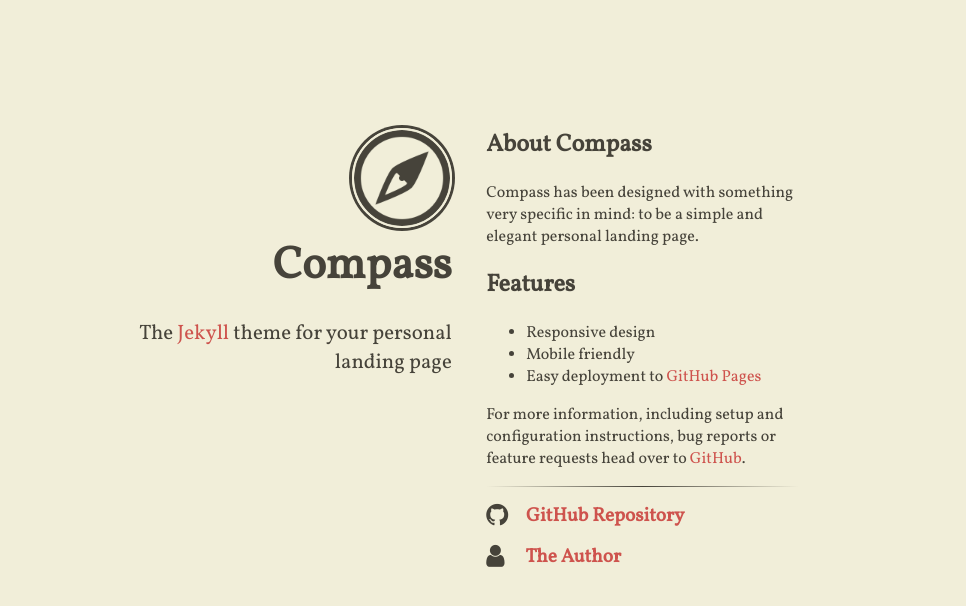
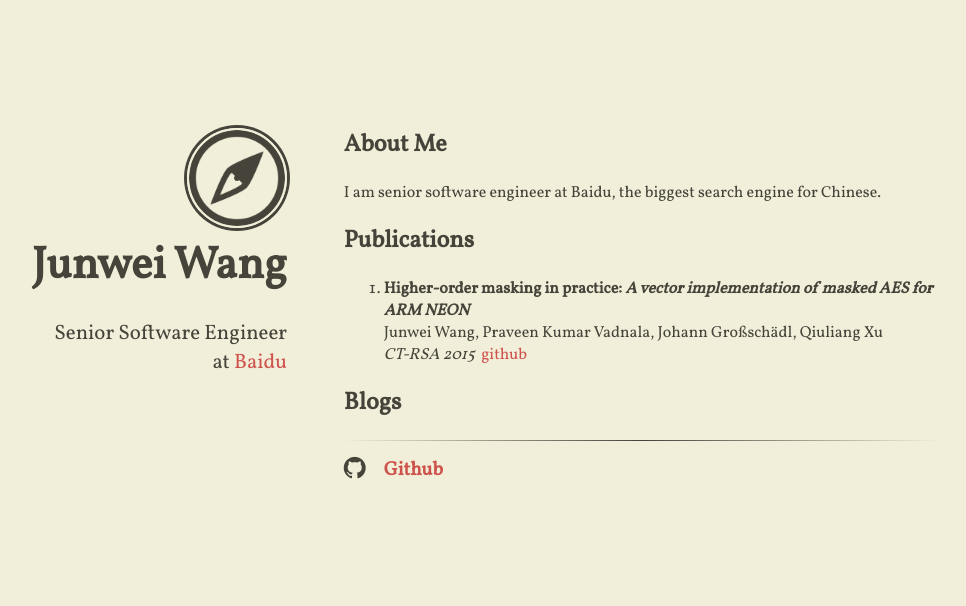
Before and after one commit to junwei-wang/compass, a Jekyll site: the page built from index.html, in a window 1280 px wide. Shown: the top 606 px of the page, without its empty margins (181-1147 px from the left). Built offline with Jekyll 4.4.1, drawn with Linux system fonts in a browser that asks for light colours; nearby versions of some CDN libraries.

Commit message:
Update CNAME

```diff
--- a/CNAME
+++ b/CNAME
@@ -0,0 +1 @@
+junwei.co
--- a/_config.yml
+++ b/_config.yml
@@ -2,14 +2,16 @@
 url: http://excentris.net
 baseurl: ''
 
-# compass configuration
-compass:
+# general configuration
+general:
   # an avatar or logo (optional)
   logo: "/images/compass.png"
   # author will appear under the avatar (optional)
-  author: "Compass"
+  author: "Junwei Wang"
   # tagline will appear under the title (optional)
-  tagline: "The <a href='http://jekyllrb.com'>Jekyll</a> theme for your personal landing page"
+  tagline: "Senior Software Engineer"
+  orgnization: "Baidu"
+  orgnization_link: "http://www.baidu.com"
   # if include_content is true, the contents of the content.html include will be
   # added right above the generated item list, if present
   include_content: true
--- a/_includes/content.html
+++ b/_includes/content.html
@@ -1,24 +1,25 @@
-<h2>About Compass</h2>
-<p>Compass has been designed with something very specific in mind: to be a simple and elegant personal landing page.</p>
+<h2>About Me</h2>
+<p>I am senior software engineer at Baidu, the biggest search engine for Chinese.</p>
 
-<h2>Features</h2>
-<ul>
-  <li>Responsive design</li>
-  <li>Mobile friendly</li>
-  <li>Easy deployment to <a href="https://pages.github.com/">GitHub Pages</a></li>
-</ul>
+<h2>Publications</h2>
+<ol>
+  <li>
+    <strong>Higher-order masking in practice: <i>A vector implementation of masked AES for ARM NEON</i></strong>
+    <br>
+    Junwei Wang, Praveen Kumar Vadnala, Johann Großschädl, Qiuliang Xu
+    <br>
+    <em>CT-RSA 2015</em>&nbsp;
+    <a href="https://github.com/junwei-wang/AES-ARM-NEON">github</a>&nbsp;
+  </li>
+</ol>
+<h2>Blogs</h2>
 
-<p>For more information, including setup and configuration instructions, bug reports or feature requests head over to <a href="https://github.com/excentris/compass">GitHub</a>.</p>
 
 <hr />
 
 <ul class="fa-ul main-list">
   <li class="main-list-item">
     <span class="fa fa-github fa-lg main-list-item-icon"></span>
-    <a href="https://github.com/excentris/compass">GitHub Repository</a>
-  </li>
-  <li class="main-list-item">
-    <span class="fa fa-user fa-lg main-list-item-icon"></span>
-    <a href="http://excentris.net">The Author</a>
+    <a href="https://github.com/junwei-wang">Github</a>
   </li>
 </ul>
--- a/assets/main.scss
+++ b/assets/main.scss
@@ -71,7 +71,7 @@
 }
 
 /*** author ***/
-.author-container h1 {
+.author-container h2 {
 	font-size: 2.8em;
 	margin-top: 0;
 	margin-bottom: 0;
@@ -112,39 +112,39 @@
 
 /*** media queries ***/
 /* X-Small devices (phones, 480px and up) */
-@media (min-width: 480px) {
+@media (min-width: 960px) {
 	/* wrapper stays 480px wide past 480px wide and is kept centered */
 	.wrapper {
-		width: 480px;
+		width: 960px;
 		margin: 10% auto 0 auto;
 	}
 }
 
 /* All other devices (768px and up) */
-@media (min-width: 768px) {
+@media (min-width: 1024px) {
 	/* past 768px the layout is changed and the wrapper has a fixed width of 680px
 	to accomodate both the header column and the content column */
 	.wrapper {
-		width: 680px;
+		width: 960px;
 	}
 
 	/* the header column stays left and has a dynamic width with all contents
 	aligned right */
 	header {
 		float: left;
-		width: 46%;
+		width: 30%;
 		text-align: right;
 	}
 
-	.author-container h1,
+	.author-container h2,
 	.logo-container,
 	.tagline-container p {
 		text-align: right;
 	}
 
 	main {
-		width: 46%;
-		margin-left: 54%;
+		width: 62%;
+		margin-left: 38%;
 		padding: 0;
 	}
 }
--- a/index.html
+++ b/index.html
@@ -3,22 +3,36 @@
 ---
 <div class="wrapper">
     <header>
-        {% if site.compass.logo %}
+        {% if site.general.logo %}
         <div class="logo-container">
-          <a class="logo" href="{{ page.baseurl }}" style="background-image: url('{{ site.baseurl }}{{ site.compass.logo }}')"></a>
+          <a class="logo" href="{{ page.baseurl }}" style="background-image: url('{{ site.baseurl }}{{ site.general.logo }}')"></a>
         </div>
         {% endif %}
 
-        {% if site.compass.author %}
-        <div class="author-container"><h1>{{ site.compass.author }}</h1></div>
+        {% if site.general.author %}
+        <div class="author-container"><h2>{{ site.general.author }}</h2></div>
         {% endif %}
 
-        {% if site.compass.tagline %}
-        <div class="tagline-container"><p>{{ site.compass.tagline }}</p></div>
+        {% if site.general.tagline %}
+        <div class="tagline-container"><p>
+            {{ site.general.tagline }}
+            {% if site.general.orgnization %}
+                </br> at
+                {% if site.general.orgnization_link %}
+                    <a href="{{ site.general.orgnization_link }}">
+                {% endif %}
+                {{ site.general.orgnization }}
+                {% if site.general.orgnization_link %}
+                    </a>
+                {% endif %}
+            {% endif %}
+        </p></div>
         {% endif %}
+
+
     </header>
     <main>
-      {% if site.compass.include_content %}
+      {% if site.general.include_content %}
       <div class="content">
         {% include content.html %}
       </div>
```
